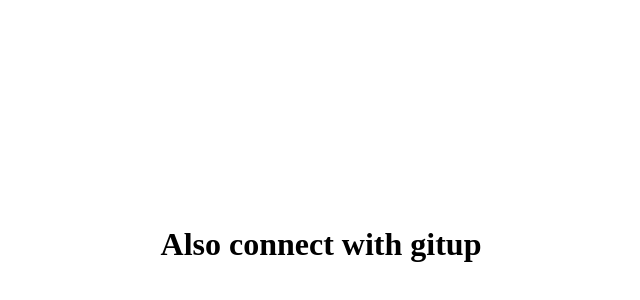
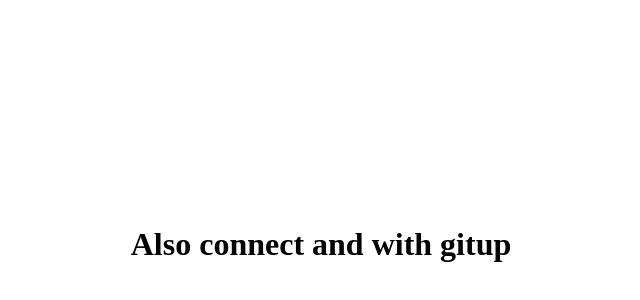
Before and after one commit to SudharsanMaruthaiyan/bummywithgit, a plain HTML site: page public/index.html in a window 1280 px wide. Shown: the part 156-456 px from the top of the page, without its empty margins (319-959 px from the left). Drawn offline with Linux system fonts and the light colour scheme.

Commit message:
style update

```diff
--- a/public/index.html
+++ b/public/index.html
@@ -9,7 +9,7 @@
   <body>
     <div class="container">
       <div>
-        <h1 class="center">Also connect with gitup</h1>
+        <h1 class="center">Also connect and with gitup</h1>
       </div>
     </div>
   </body>
--- a/public/style.css
+++ b/public/style.css
@@ -13,5 +13,5 @@
     justify-content: center;
     align-items: center;
     height: 100vh;
-
+    width: 100vw;
 }
```
